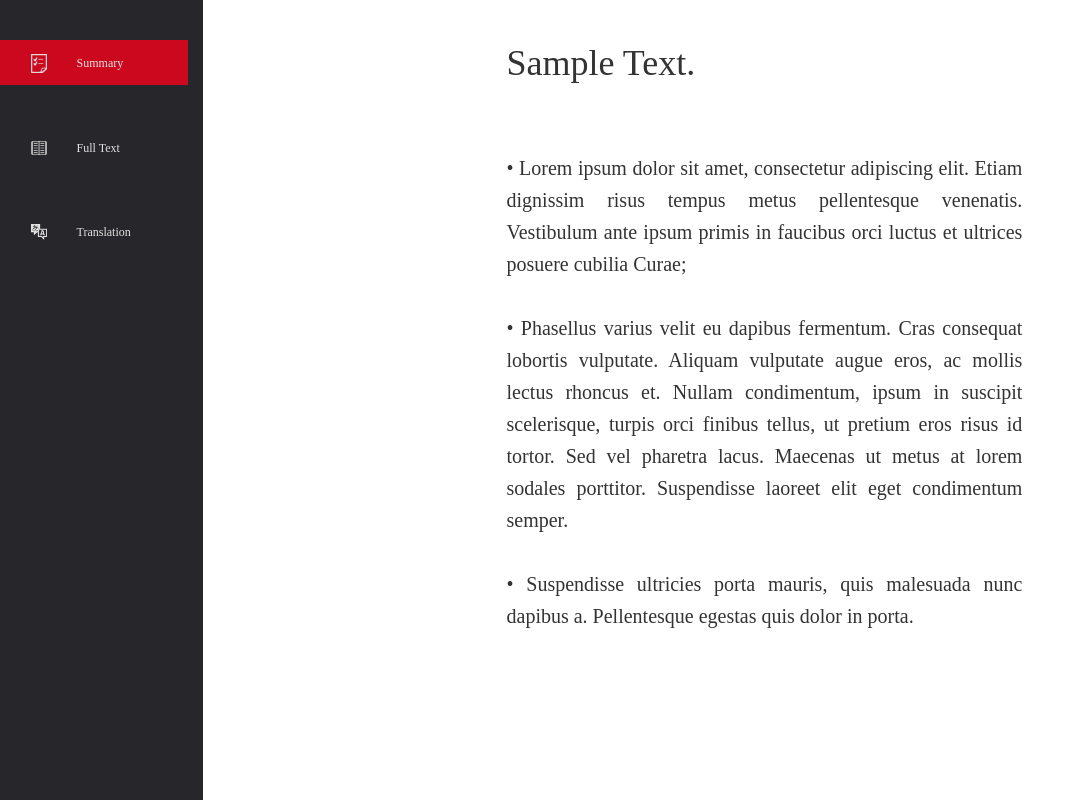
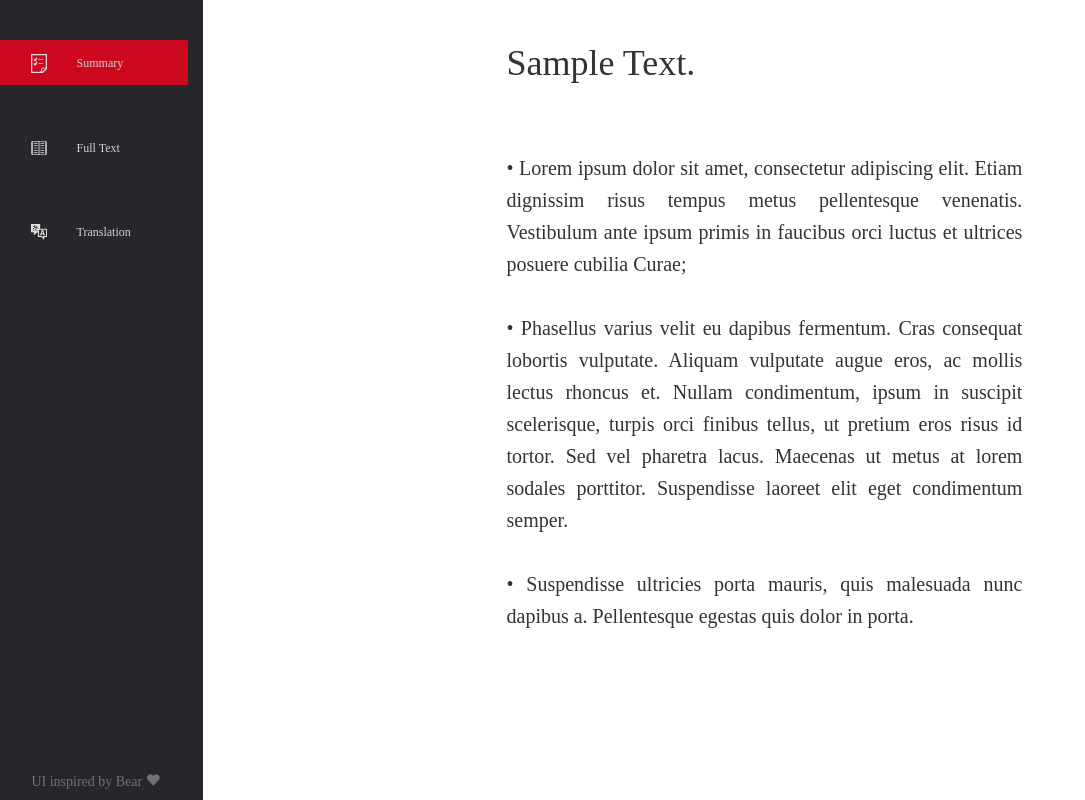
Before and after one commit to chanwooh/tldl-hacktech2017, a PHP site: page /notes.html in a window 1280 px wide. Shown: the whole page, without its empty margins (0-1085 px from the left). Run offline with PHP 8.4, Linux system fonts and the light colour scheme; some libraries are stand-ins or nearby versions; some web fonts are replaced.

Commit message:
some more ui stuff
liiitittttt

```diff
--- a/css/notes.css
+++ b/css/notes.css
@@ -45,8 +45,8 @@
 	padding-bottom: 1.5vh;
 }
 
-.summary:hover {
-	background-color: #CC081F;
+.summmary:hover h3 {
+	color: #fff;
 }
 
 .full {
@@ -55,8 +55,8 @@
 	padding-bottom: 1.5vh;
 }
 
-.full:hover {
-	background-color: #CC081F;
+.full:hover h3 {
+	color: #fff;
 }
 
 .translate {
@@ -65,8 +65,8 @@
 	padding-bottom: 1.5vh;
 }
 
-.translate:hover {
-	background-color: #CC081F;
+.translate:hover h3 {
+	color: #fff;
 }
 
 .sidebar-image {
@@ -76,9 +76,19 @@
 }
 
 .sidebar-text {
-	color: #e2e2e2;
+	color: #d2d2d2;
 	display: inline;
 	font-family: "Avenir Next" !important;
 	font-size: 12px;
 	padding-left: 2vw;
 }
+
+.footnote {
+	text-align: center;
+	color: #727272;
+	font-family: "Avenir Next" !important;
+}
+
+.footnote p {
+	display: inline;
+}
--- a/notes.html
+++ b/notes.html
@@ -5,7 +5,7 @@
 
 <head>
     <meta charset = "utf-8">
-    <title>TL;DL</title>
+    <title>Too Long; Didn't Listen</title>
     <meta charset="UTF-8">
 
     <!-- CSS -->
@@ -50,6 +50,13 @@
                         </div>
                     </div>
                 </div>
+                <div class = "sidebar-footnote">
+                    <div class ="col-md-offset-2">
+                        <div class = "footnote" style="position: absolute; bottom: 1vh;">
+                            <p> UI inspired by Bear </p> <span class ="glyphicon glyphicon-heart"></span>
+                        </div>
+                    </div>
+                </div>
             </div>
             <div class = "center-notes col-md-5">
                 <h1> Sample Text. </h1>
```
